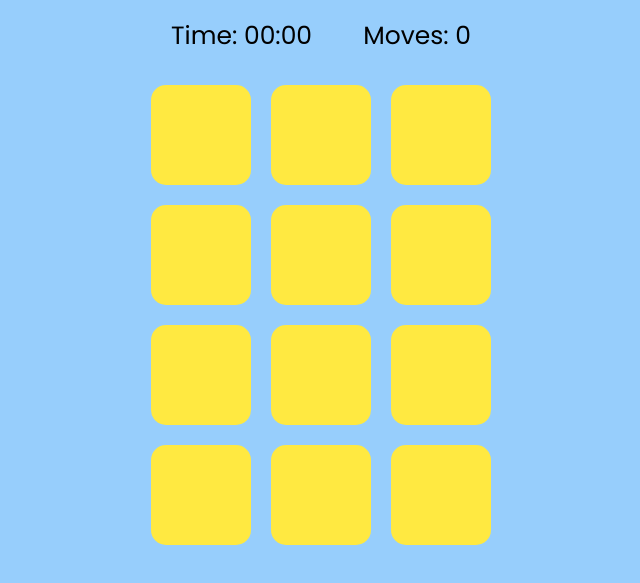
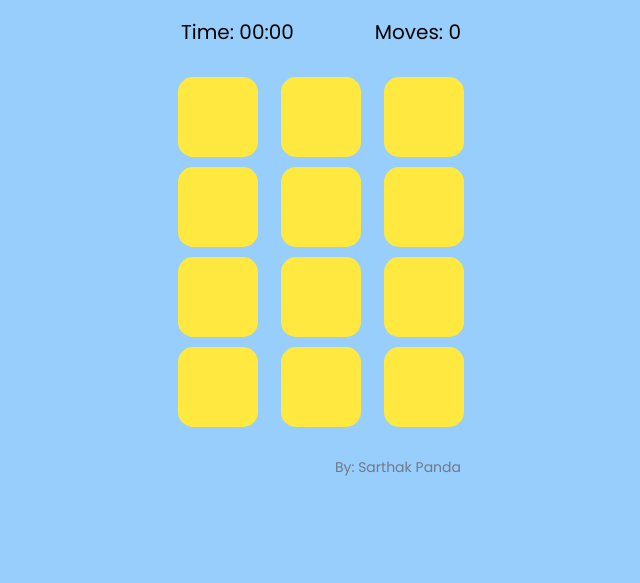
Before and after one commit to Sarthak1918/basic-memory-game, a plain HTML site: page index.html in a window 1280 px wide. Shown: the part 91-674 px from the top of the page, without its empty margins (319-959 px from the left). Drawn offline with nearby package versions, Linux system fonts and the light colour scheme.

Commit message:
code update
resposive

```diff
--- a/index.html
+++ b/index.html
@@ -16,7 +16,8 @@
   <body>
     <h1>Memory Game</h1>
     <div class="count-area">
-     <span>Time: <span id="timer">00:00</span></span><span>Moves: <span id="move">0</span></span>
+      <span>Time: <span id="timer">00:00</span></span
+      ><span>Moves: <span id="move">0</span></span>
     </div>
     <div class="container">
       <div animal="butterfly" class="item">
@@ -56,6 +57,15 @@
         <img src="./images/piranha.png" alt="piranha image" />
       </div>
     </div>
+    <div class="author">
+      By:
+      <a
+        href="https://github.com/Sarthak1918"
+        target="_blank"
+        rel="noopener noreferrer"
+        >Sarthak Panda</a
+      >
+    </div>
 
     <div id="result" style="display: none">
       <center>
--- a/style.css
+++ b/style.css
@@ -18,22 +18,21 @@ body {
 }
 
 .container {
-  margin: 30px;
-  min-width: 340px;
-  max-width: 100px;
+  margin: 30px auto;
+  min-width: 300px;
   display: grid;
-  grid-template-columns: repeat(3, 1fr);
-  gap: 20px;
+  grid-template-columns: repeat(3, 2fr);
+  gap: 10px;
 }
 
 .item {
-
   display: flex;
   justify-content: center;
   align-items: center;
   background-color: rgb(255, 233, 65);
-  height: 100px;
-  width: 100px;
+  height: 80px;
+  width: 80px;
+  margin: auto;
   border-radius: 15px;
   transition: 0.5s all ease;
   cursor: pointer;
@@ -53,6 +52,7 @@ body {
   inset: 0;
   z-index: 11111;
 }
+
 #result {
   display: flex;
   flex-direction: column;
@@ -61,13 +61,13 @@ body {
   z-index: 11112;
 }
 
-.container:has(+#result[style=""]){
+.container:has(+#result[style=""]) {
   display: none;
 }
 
 
 
-.item:hover{
+.item:hover {
   transform: scale(1.1);
 }
 
@@ -149,8 +149,8 @@ body {
   justify-content: space-between;
   margin-top: 20px;
   width: 100%;
-  max-width: 300px;
-  font-size: 25px;
+  max-width: 280px;
+  font-size: 20px;
 }
 
 #reset-btn {
@@ -163,3 +163,20 @@ body {
   background-color: rgb(255, 191, 28);
   cursor: pointer;
 }
+
+.author {
+  text-align: right;
+  width: 280px;
+  font-size: 14px;
+  color: #727888;
+  font-weight: 500;
+}
+
+.author a {
+  color: #727888;
+  text-decoration: none;
+}
+
+.author a:hover {
+  text-decoration: underline;
+}
```
